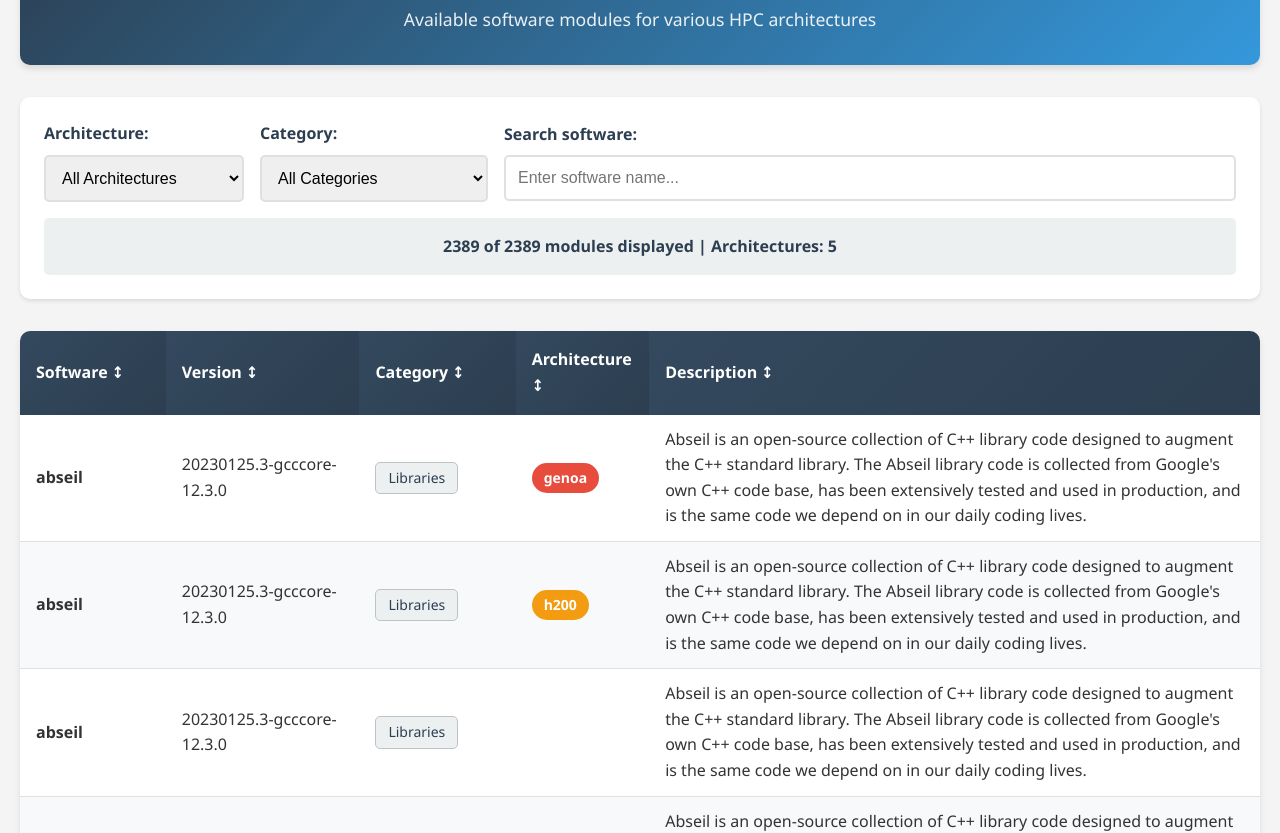
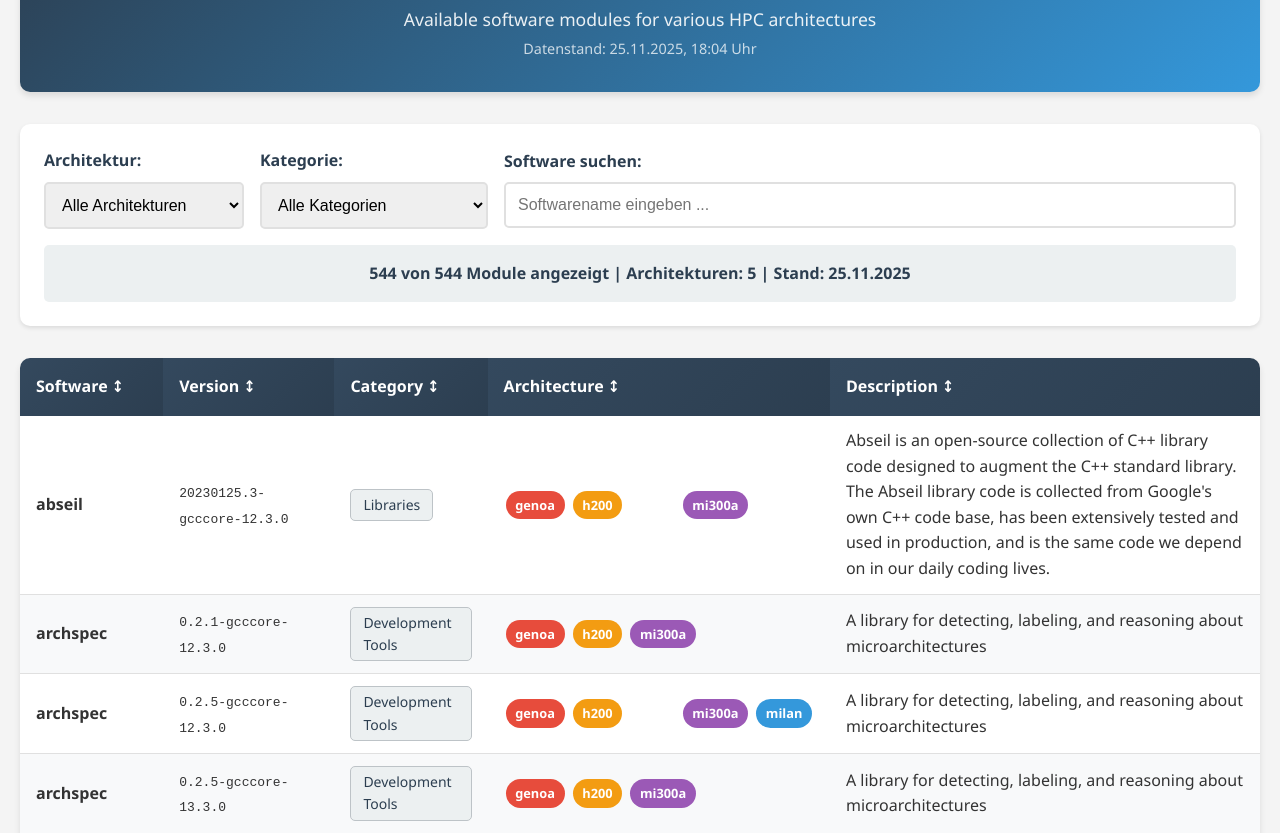
Before and after one commit to nemo-cluster/easybuild-modules, a plain HTML site: page web/index.html in a window 1280 px wide. Shown: the part 119-952 px from the top of the page. Drawn offline with Linux system fonts and the light colour scheme.

Commit message:
feat(web): deduplicate arch-group modules, grouped badges, generation date
- Deduplicate genoa/h200/rtx/mi300a rows → single row with multiple arch badges
- Each module entry has .architectures[] array; filter matches any member
- Added .arch-rtx color badge (#27ae60)
- Generation timestamp shown in header and stats bar (from metadata.json)
- web/metadata.json copied on make collect / make push for local fallback
- UI labels in German; version column uses <code> formatting
- sw.js cache updated to v2 (includes metadata.json)

```diff
--- a/web/index.html
+++ b/web/index.html
@@ -43,6 +43,13 @@
             text-align: center;
             font-size: 1.1rem;
             opacity: 0.9;
+        }
+
+        .collection-date {
+            text-align: center;
+            font-size: 0.9rem;
+            opacity: 0.75;
+            margin-top: 0.25rem;
         }
 
         .controls {
@@ -143,11 +150,16 @@
 
         .architecture-tag {
             display: inline-block;
-            padding: 0.25rem 0.75rem;
+            padding: 0.25rem 0.6rem;
             border-radius: 15px;
-            font-size: 0.875rem;
+            font-size: 0.8rem;
             font-weight: 600;
             color: white;
+            margin: 1px 2px;
+        }
+
+        .arch-cell {
+            white-space: nowrap;
         }
 
         .arch-genoa { background-color: #e74c3c; }
@@ -212,27 +224,28 @@
         <header>
             <h1>bwForCluster NEMO 2 Easybuild Module Browser</h1>
             <p class="subtitle">Available software modules for various HPC architectures</p>
+            <p class="collection-date" id="collectionDate"></p>
         </header>
 
         <div class="controls">
             <div class="filter-row">
                 <div class="filter-group">
-                    <label for="architectureFilter">Architecture:</label>
+                    <label for="architectureFilter">Architektur:</label>
                     <select id="architectureFilter">
-                        <option value="">All Architectures</option>
+                        <option value="">Alle Architekturen</option>
                     </select>
                 </div>
 
                 <div class="filter-group">
-                    <label for="categoryFilter">Category:</label>
+                    <label for="categoryFilter">Kategorie:</label>
                     <select id="categoryFilter">
-                        <option value="">All Categories</option>
+                        <option value="">Alle Kategorien</option>
                     </select>
                 </div>
 
                 <div class="filter-group search-group">
-                    <label for="searchInput">Search software:</label>
-                    <input type="text" id="searchInput" placeholder="Enter software name...">
+                    <label for="searchInput">Software suchen:</label>
+                    <input type="text" id="searchInput" placeholder="Softwarename eingeben ...">
                 </div>
             </div>
 
--- a/web/module-browser.js
+++ b/web/module-browser.js
@@ -1,17 +1,28 @@
 /**
- * bwForCluster NEMO 2 Easybuild Module Browser JavaScript
- * Manages loading, filtering and displaying module data
+ * bwForCluster NEMO 2 Easybuild Module Browser
+ *
+ * Features:
+ * - Deduplicates modules that are identical across genoa/h200/rtx/mi300a
+ * - Groups architecture badges per row
+ * - Shows data generation timestamp from metadata.json
  */
+
+// Architectures that share an identical module tree (mirrors collect_modules.py)
+const ARCH_GROUPS = {
+    genoa: ['genoa', 'h200', 'rtx', 'mi300a'],
+    milan: ['milan'],
+};
 
 class ModuleBrowser {
     constructor() {
-        this.modules = [];
+        this.rawModules   = [];   // deduplicated; each entry has .architectures[]
         this.filteredModules = [];
-        this.sortColumn = 0;
+        this.collectionDate = null;
+        this.sortColumn   = 0;
         this.sortDirection = 'asc';
 
-        // Git Repository URL for data
-        this.dataUrl = 'https://raw.githubusercontent.com/nemo-cluster/easybuild-modules/main/data/modules_all.json';
+        // Base URL for JSON data — trailing slash, no filename
+        this.dataBaseUrl = 'https://raw.githubusercontent.com/nemo-cluster/easybuild-modules/main/data';
 
         this.init();
     }
@@ -24,129 +35,123 @@ class ModuleBrowser {
     }
 
     setupEventListeners() {
-        const architectureFilter = document.getElementById('architectureFilter');
-        const categoryFilter = document.getElementById('categoryFilter');
-        const searchInput = document.getElementById('searchInput');
+        document.getElementById('architectureFilter').addEventListener('change', () => this.filterAndDisplay());
+        document.getElementById('categoryFilter').addEventListener('change',     () => this.filterAndDisplay());
+        document.getElementById('searchInput').addEventListener('input',         () => this.filterAndDisplay());
+    }
 
-        architectureFilter.addEventListener('change', () => this.filterAndDisplay());
-        categoryFilter.addEventListener('change', () => this.filterAndDisplay());
-        searchInput.addEventListener('input', () => this.filterAndDisplay());
+    // -- data loading -------------------------------------------------------
+
+    async fetchJson(url) {
+        const r = await fetch(url);
+        if (!r.ok) throw new Error(`HTTP ${r.status} – ${url}`);
+        return r.json();
     }
 
     async loadData() {
+        let modules, metadata;
         try {
-            // Try to load data from Git repository
-            let response;
+            [modules, metadata] = await Promise.all([
+                this.fetchJson(`${this.dataBaseUrl}/modules_all.json`),
+                this.fetchJson(`${this.dataBaseUrl}/metadata.json`).catch(() => null),
+            ]);
+        } catch (remoteErr) {
+            console.warn('Remote data unavailable, using local sample:', remoteErr.message);
             try {
-                response = await fetch(this.dataUrl);
-                if (!response.ok) {
-                    throw new Error(`HTTP ${response.status}`);
-                }
-            } catch (gitError) {
-                // Fallback: Load local test data
-                console.warn('Cannot load from Git repository, using local test data:', gitError.message);
-                response = await fetch('./sample-data.json');
-                if (!response.ok) {
-                    throw new Error('Cannot load local test data either');
-                }
+                [modules, metadata] = await Promise.all([
+                    this.fetchJson('./sample-data.json'),
+                    this.fetchJson('./metadata.json').catch(() => null),
+                ]);
+            } catch (localErr) {
+                this.showError(`Cannot load data: ${localErr.message}`);
+                return;
             }
+        }
 
-            this.modules = await response.json();
+        if (metadata?.collection_date) {
+            this.collectionDate = metadata.collection_date;
+            this.showCollectionDate(metadata.collection_date);
+        }
 
-            document.getElementById('loadingDisplay').style.display = 'none';
-            document.getElementById('moduleTable').style.display = 'table';
-
-        } catch (error) {
-            this.showError(`Error loading data: ${error.message}`);
-            // Create sample data for demo
-            this.createSampleData();
-        }
-    }
-
-    createSampleData() {
-        console.log('Creating sample data for demo');
-        this.modules = [
-            {
-                software: 'gromacs',
-                version: '2023.3',
-                category: 'Biology Software (bio/)',
-                architecture: 'genoa',
-                description: 'Molecular dynamics simulation package'
-            },
-            {
-                software: 'gcc',
-                version: '13.3.0',
-                category: 'Compilers (compiler/)',
-                architecture: 'genoa',
-                description: 'GNU Compiler Collection'
-            },
-            {
-                software: 'lammps',
-                version: '2aug2023_update2',
-                category: 'Chemistry Software (chem/)',
-                architecture: 'h200',
-                description: 'Large-scale Atomic/Molecular Massively Parallel Simulator'
-            },
-            {
-                software: 'intel-compilers',
-                version: '2024.2.0',
-                category: 'Compilers (compiler/)',
-                architecture: 'milan',
-                description: 'Intel C/C++ and Fortran compilers'
-            },
-            {
-                software: 'orca',
-                version: '6.0.1',
-                category: 'Chemistry Software (chem/)',
-                architecture: 'rtx',
-                description: 'Quantum chemistry program package'
-            }
-        ];
+        this.rawModules = this.deduplicateModules(modules);
 
         document.getElementById('loadingDisplay').style.display = 'none';
         document.getElementById('moduleTable').style.display = 'table';
     }
 
+    /**
+     * Merge entries with the same (software, version, category) into one row,
+     * collecting all architectures into an array.
+     */
+    deduplicateModules(modules) {
+        const map = new Map();
+        for (const m of modules) {
+            const key = `${m.software}|||${m.version}|||${m.category}`;
+            if (!map.has(key)) {
+                map.set(key, { ...m, architectures: [m.architecture] });
+            } else {
+                const entry = map.get(key);
+                if (!entry.architectures.includes(m.architecture)) {
+                    entry.architectures.push(m.architecture);
+                }
+            }
+        }
+        // Sort architectures within each entry alphabetically
+        for (const entry of map.values()) {
+            entry.architectures.sort();
+        }
+        return Array.from(map.values());
+    }
+
+    showCollectionDate(isoDate) {
+        const d = new Date(isoDate);
+        const formatted = d.toLocaleString('de-DE', {
+            day: '2-digit', month: '2-digit', year: 'numeric',
+            hour: '2-digit', minute: '2-digit',
+        });
+        const el = document.getElementById('collectionDate');
+        if (el) el.textContent = `Datenstand: ${formatted} Uhr`;
+    }
+
+    // -- filters ------------------------------------------------------------
+
     populateFilters() {
-        const architectures = [...new Set(this.modules.map(m => m.architecture))].sort();
-        const categories = [...new Set(this.modules.map(m => m.category))].sort();
+        // Collect all individual architectures present after dedup
+        const archSet = new Set(this.rawModules.flatMap(m => m.architectures));
+        const architectures = [...archSet].sort();
+        const categories = [...new Set(this.rawModules.map(m => m.category))].sort();
 
         const archSelect = document.getElementById('architectureFilter');
+        archSelect.innerHTML = '<option value="">Alle Architekturen</option>';
+        for (const arch of architectures) {
+            const opt = document.createElement('option');
+            opt.value = arch;
+            opt.textContent = arch;
+            archSelect.appendChild(opt);
+        }
+
         const catSelect = document.getElementById('categoryFilter');
-
-        // Clear existing options (except "All")
-        archSelect.innerHTML = '<option value="">All Architectures</option>';
-        catSelect.innerHTML = '<option value="">All Categories</option>';
-
-        // Add architecture options
-        architectures.forEach(arch => {
-            const option = document.createElement('option');
-            option.value = arch;
-            option.textContent = arch;
-            archSelect.appendChild(option);
-        });
-
-        // Add category options
-        categories.forEach(cat => {
-            const option = document.createElement('option');
-            option.value = cat;
-            option.textContent = cat;
-            catSelect.appendChild(option);
-        });
+        catSelect.innerHTML = '<option value="">Alle Kategorien</option>';
+        for (const cat of categories) {
+            const opt = document.createElement('option');
+            opt.value = cat;
+            opt.textContent = cat;
+            catSelect.appendChild(opt);
+        }
     }
 
     filterAndDisplay() {
-        const archFilter = document.getElementById('architectureFilter').value;
-        const catFilter = document.getElementById('categoryFilter').value;
-        const searchTerm = document.getElementById('searchInput').value.toLowerCase();
+        const archFilter  = document.getElementById('architectureFilter').value;
+        const catFilter   = document.getElementById('categoryFilter').value;
+        const searchTerm  = document.getElementById('searchInput').value.toLowerCase();
 
-        this.filteredModules = this.modules.filter(module => {
-            const matchesArch = !archFilter || module.architecture === archFilter;
-            const matchesCat = !catFilter || module.category === catFilter;
-            const matchesSearch = !searchTerm ||
-                module.software.toLowerCase().includes(searchTerm) ||
-                module.description.toLowerCase().includes(searchTerm);
-
+        this.filteredModules = this.rawModules.filter(m => {
+            // A module matches the arch filter if any of its architectures match
+            const matchesArch   = !archFilter  || m.architectures.includes(archFilter);
+            const matchesCat    = !catFilter   || m.category === catFilter;
+            const matchesSearch = !searchTerm  ||
+                m.software.toLowerCase().includes(searchTerm) ||
+                m.description.toLowerCase().includes(searchTerm);
             return matchesArch && matchesCat && matchesSearch;
         });
 
@@ -155,23 +160,36 @@ class ModuleBrowser {
         this.updateStats();
     }
 
+    // -- sorting ------------------------------------------------------------
+
     sortModules() {
         const direction = this.sortDirection === 'asc' ? 1 : -1;
-        const columns = ['software', 'version', 'category', 'architecture', 'description'];
-        const sortKey = columns[this.sortColumn];
+        // column 3 = architecture: sort by first arch in sorted array
+        const getVal = (m, col) => {
+            if (col === 3) return m.architectures[0] || '';
+            return (['software', 'version', 'category', '', 'description'][col] &&
+                    m[['software', 'version', 'category', '', 'description'][col]]) || '';
+        };
 
         this.filteredModules.sort((a, b) => {
-            const aVal = a[sortKey].toLowerCase();
-            const bVal = b[sortKey].toLowerCase();
-
+            const aVal = getVal(a, this.sortColumn).toLowerCase();
+            const bVal = getVal(b, this.sortColumn).toLowerCase();
             if (aVal < bVal) return -1 * direction;
-            if (aVal > bVal) return 1 * direction;
+            if (aVal > bVal) return  1 * direction;
             return 0;
         });
     }
 
+    // -- display ------------------------------------------------------------
+
+    archBadges(architectures) {
+        return architectures
+            .map(a => `<span class="architecture-tag arch-${this.escapeHtml(a)}">${this.escapeHtml(a)}</span>`)
+            .join(' ');
+    }
+
     displayModules() {
-        const tbody = document.getElementById('moduleTableBody');
+        const tbody     = document.getElementById('moduleTableBody');
         const noResults = document.getElementById('noResultsDisplay');
 
         if (this.filteredModules.length === 0) {
@@ -179,65 +197,60 @@ class ModuleBrowser {
             noResults.style.display = 'block';
             return;
         }
-
         noResults.style.display = 'none';
 
-        tbody.innerHTML = this.filteredModules.map(module => `
+        tbody.innerHTML = this.filteredModules.map(m => `
             <tr>
-                <td><strong>${this.escapeHtml(module.software)}</strong></td>
-                <td>${this.escapeHtml(module.version)}</td>
-                <td><span class="category-tag">${this.escapeHtml(module.category)}</span></td>
-                <td><span class="architecture-tag arch-${module.architecture}">${this.escapeHtml(module.architecture)}</span></td>
-                <td>${this.escapeHtml(module.description)}</td>
+                <td><strong>${this.escapeHtml(m.software)}</strong></td>
+                <td><code>${this.escapeHtml(m.version)}</code></td>
+                <td><span class="category-tag">${this.escapeHtml(m.category)}</span></td>
+                <td class="arch-cell">${this.archBadges(m.architectures)}</td>
+                <td>${this.escapeHtml(m.description)}</td>
             </tr>
         `).join('');
     }
 
     updateStats() {
-        const total = this.modules.length;
+        const total    = this.rawModules.length;
         const filtered = this.filteredModules.length;
-        const architectures = [...new Set(this.filteredModules.map(m => m.architecture))];
+        const archSet  = new Set(this.filteredModules.flatMap(m => m.architectures));
 
-        const statsText = `${filtered} of ${total} modules displayed | Architectures: ${architectures.length}`;
-        document.getElementById('statsDisplay').textContent = statsText;
+        let text = `${filtered} von ${total} Module angezeigt | Architekturen: ${archSet.size}`;
+        if (this.collectionDate) {
+            const d = new Date(this.collectionDate);
+            text += ` | Stand: ${d.toLocaleDateString('de-DE')}`;
+        }
+        document.getElementById('statsDisplay').textContent = text;
     }
 
     showError(message) {
-        const errorDiv = document.getElementById('errorDisplay');
-        errorDiv.innerHTML = `<div class="error">${this.escapeHtml(message)}</div>`;
-
+        document.getElementById('errorDisplay').innerHTML =
+            `<div class="error">${this.escapeHtml(message)}</div>`;
         document.getElementById('loadingDisplay').style.display = 'none';
     }
 
     escapeHtml(text) {
         const div = document.createElement('div');
-        div.textContent = text;
+        div.textContent = String(text);
         return div.innerHTML;
     }
 }
 
-// Global function for table sorting
+// Global sort handler
 function sortTable(column) {
-    const browser = window.moduleBrowser;
-    if (browser.sortColumn === column) {
-        browser.sortDirection = browser.sortDirection === 'asc' ? 'desc' : 'asc';
-    } else {
-        browser.sortColumn = column;
-        browser.sortDirection = 'asc';
-    }
-    browser.filterAndDisplay();
+    const b = window.moduleBrowser;
+    b.sortDirection = (b.sortColumn === column && b.sortDirection === 'asc') ? 'desc' : 'asc';
+    b.sortColumn = column;
+    b.filterAndDisplay();
 }
 
-// Initialize the application
 document.addEventListener('DOMContentLoaded', () => {
     window.moduleBrowser = new ModuleBrowser();
 });
 
-// Service Worker for offline functionality (optional)
 if ('serviceWorker' in navigator) {
     window.addEventListener('load', () => {
         navigator.serviceWorker.register('./sw.js')
-            .then(registration => console.log('SW registered'))
-            .catch(registrationError => console.log('SW registration failed'));
+            .catch(e => console.warn('SW registration failed:', e));
     });
 }
--- a/web/sw.js
+++ b/web/sw.js
@@ -1,12 +1,13 @@
 // Service Worker for bwForCluster NEMO 2 Easybuild Module Browser
 // Enables offline functionality and caching
 
-const CACHE_NAME = 'hpc-modules-v1';
+const CACHE_NAME = 'hpc-modules-v2';
 const CACHE_URLS = [
     './',
     './index.html',
     './module-browser.js',
-    './sample-data.json'
+    './sample-data.json',
+    './metadata.json',
 ];
 
 // Installation
```
Also changed, not shown: web/metadata.json (added, +18 -0 lines), 2 other files.
